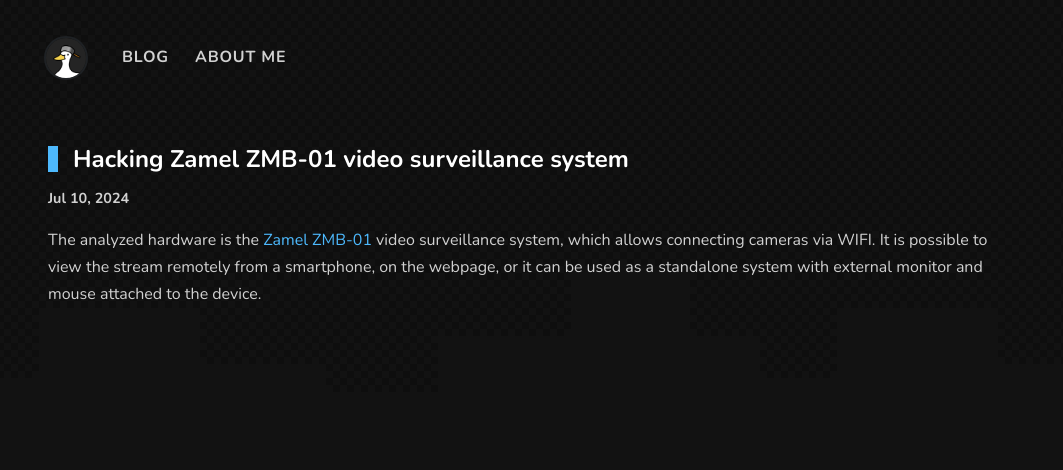
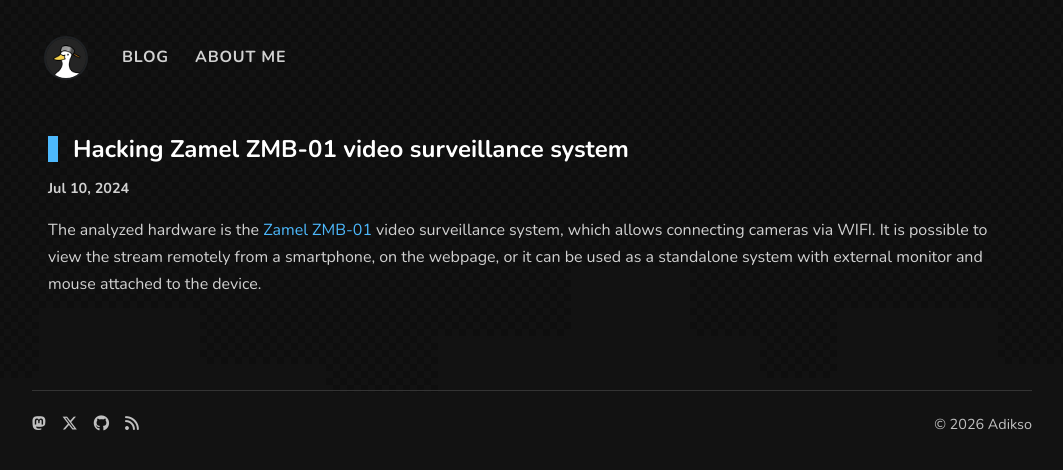
Before and after one commit to Adikso/adikso.github.io, an Eleventy site: page index.njk in a window 1280 px wide. Shown: the whole page, without its empty margins (108-1171 px from the left). Built offline with nearby package versions, Linux system fonts and the light colour scheme; Eleventy itself is replaced by a stand-in of ours; files that its build step writes are made by us from their sources; what eleventy-plugin-toc would draw is missing.

Commit message:
Add footer

```diff
--- a/_includes/layouts/base.njk
+++ b/_includes/layouts/base.njk
@@ -21,15 +21,21 @@
         <li><a href="/"><img class="logo" src="/img/avatar.png"/></a></li>
         <li><a href="/">Blog</a></li>
         <li style="flex: 1"><a href="/about">About me</a></li>
-        <li class="hide-mobile"><a href="https://mastodon.online/@adikso"><i class="fa-brands fa-mastodon"></i></a></li>
-        <li class="hide-mobile"><a href="https://twitter.com/adikso4"><i class="fa-brands fa-x-twitter"></i></a></li>
-        <li class="hide-mobile"><a href="https://github.com/Adikso"><i class="fa-brands fa-github"></i></a></li>
-        <li class="hide-mobile"><a href="/feed.xml"><i class="fa fa-rss"></i></a></li>
     </ul>
 </header>
 
 {% block body %}
 Empty
 {% endblock %}
+
+<footer class="site-footer">
+    <div class="site-footer-links">
+        <a href="https://mastodon.online/@adikso"><i class="fa-brands fa-mastodon"></i></a>
+        <a href="https://twitter.com/adikso4"><i class="fa-brands fa-x-twitter"></i></a>
+        <a href="https://github.com/Adikso"><i class="fa-brands fa-github"></i></a>
+        <a href="/feed.xml"><i class="fa fa-rss"></i></a>
+    </div>
+    <span>&copy; {{ "" | currentYear }} Adikso</span>
+</footer>
 </body>
 </html>
--- a/css/styles.css
+++ b/css/styles.css
@@ -79,7 +79,7 @@
     gap: 2px;
 
     padding-left: 0;
-    margin-bottom: 50px;
+    margin-bottom: 40px;
     align-items: center;
 
     text-transform: uppercase;
@@ -321,6 +321,32 @@
     font-style: italic;
 }
 
+.site-footer {
+    display: flex;
+    align-items: center;
+    justify-content: space-between;
+    margin-top: 60px;
+    padding-top: 20px;
+    padding-bottom: 20px;
+    border-top: 1px solid var(--border-color-light);
+    font-size: 0.9em;
+    color: var(--text-muted);
+}
+
+.site-footer-links {
+    display: flex;
+    gap: 16px;
+    font-size: 1.1em;
+}
+
+.site-footer-links a {
+    color: var(--text-muted);
+}
+
+.site-footer-links a:hover {
+    color: var(--text-bright);
+}
+
 code[class] {
     font-size: 0.8em;
 }
```
Also changed, not shown: .eleventy.js.
